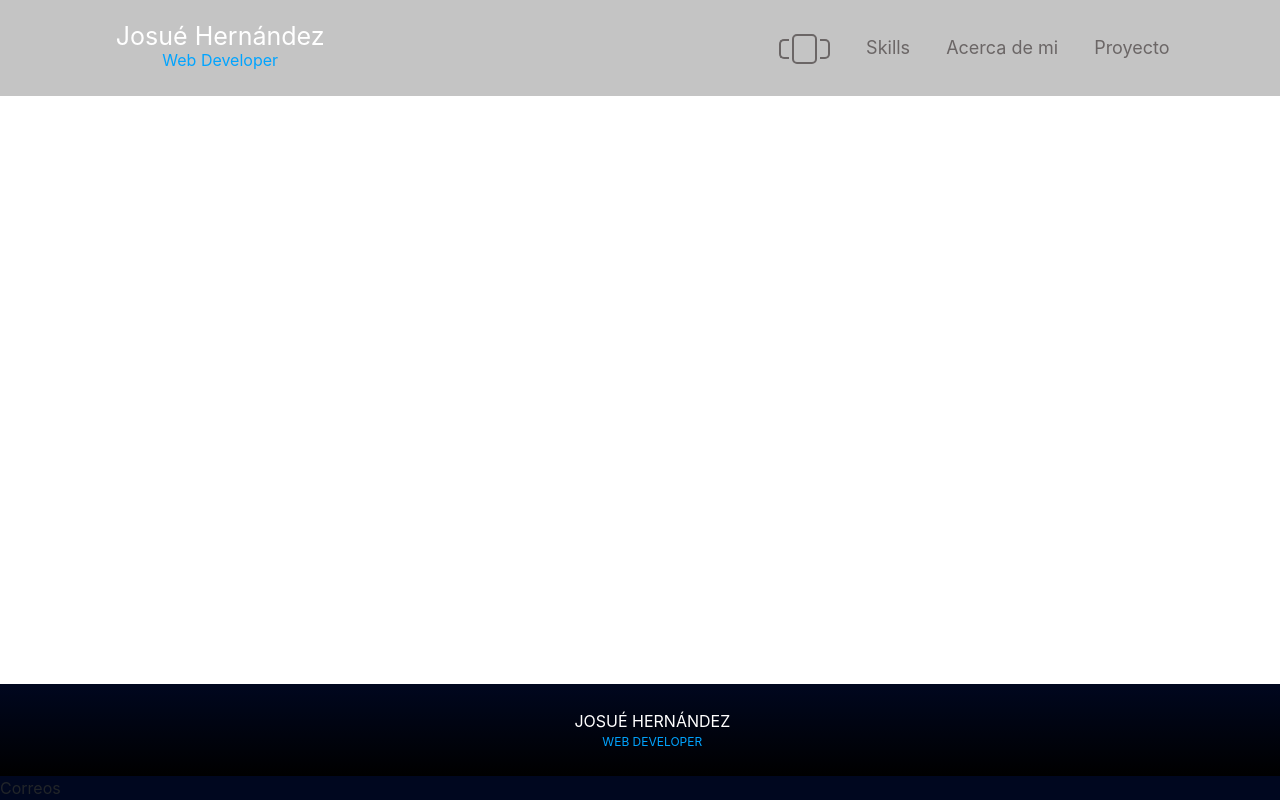
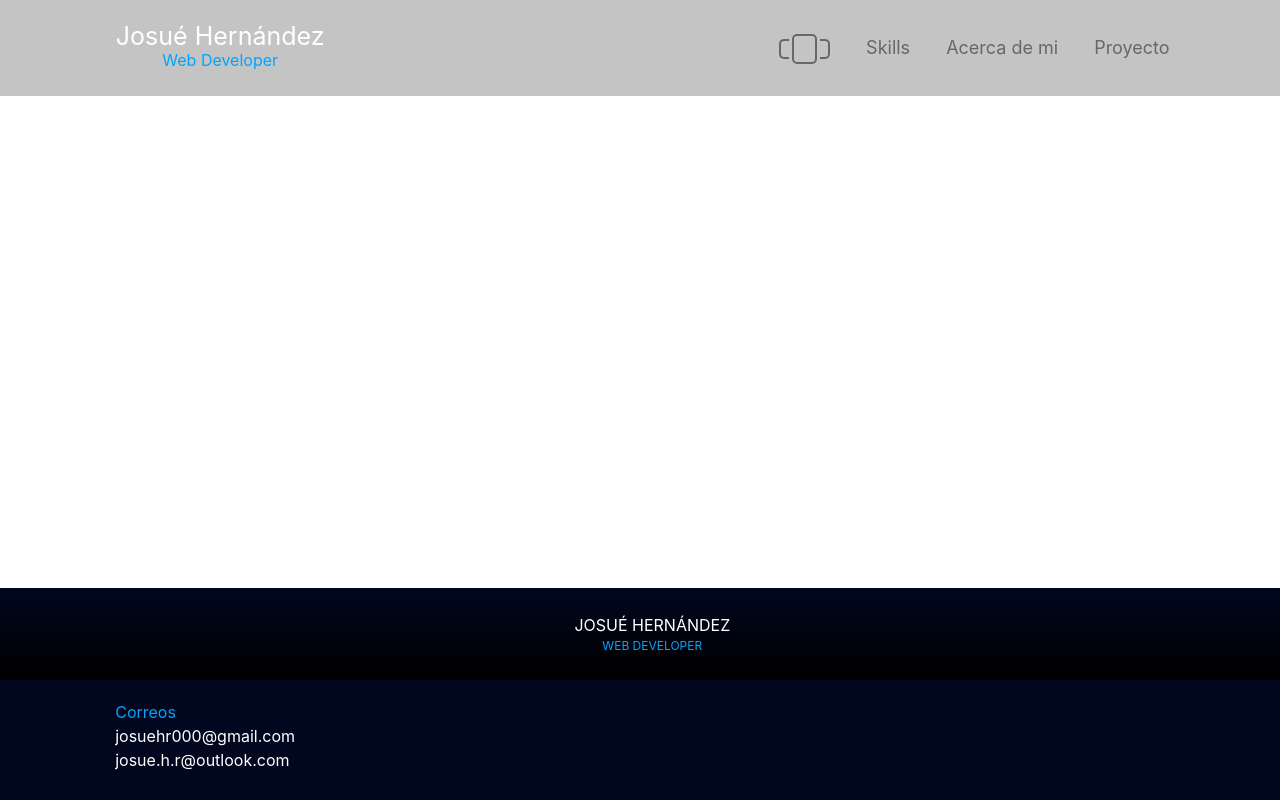
Before and after one commit to Josue0117/book, a Nuxt app: page /about-me in a window 1280 px wide. Built offline with nearby package versions, Linux system fonts and the light colour scheme.

Commit message:
Creates the component FooterBlock

```diff
--- a/components/Footer.vue
+++ b/components/Footer.vue
@@ -7,7 +7,7 @@
       </div>
     </div>
     <div class="contact">
-      Correos
+      <FooterBlock title="Correos" :values="['josuehr000@gmail.com','josue.h.r@outlook.com']" />
     </div>
   </footer>
 </template>
@@ -55,4 +55,9 @@ p.footer-subtitle {
   font-size: 12px;
   margin-bottom: 0;
 }
+
+.contact {
+  min-height: 120px;
+  padding: 20px 20px 0 9%;
+}
 </style>
--- /dev/null
+++ b/components/FooterBlock.vue
@@ -0,0 +1,37 @@
+<template>
+  <div class="content">
+    <p class="footer-block-tittle">{{ title }}</p>
+    <p v-for="value in values" v-bind:key="value" class="footer-block-value">
+      {{ value }}
+    </p>
+  </div>
+</template>
+
+<script>
+export default {
+  props: {
+    title: {
+      type: String,
+      default: '',
+    },
+    values: {
+      type: Array,
+      default: [],
+    },
+  },
+}
+</script>
+
+<style scoped>
+p {
+  margin-bottom: 0;
+}
+
+p.footer-block-tittle {
+  color: #01a4ff;
+}
+
+p.footer-block-value {
+  color: white;
+}
+</style>
```
